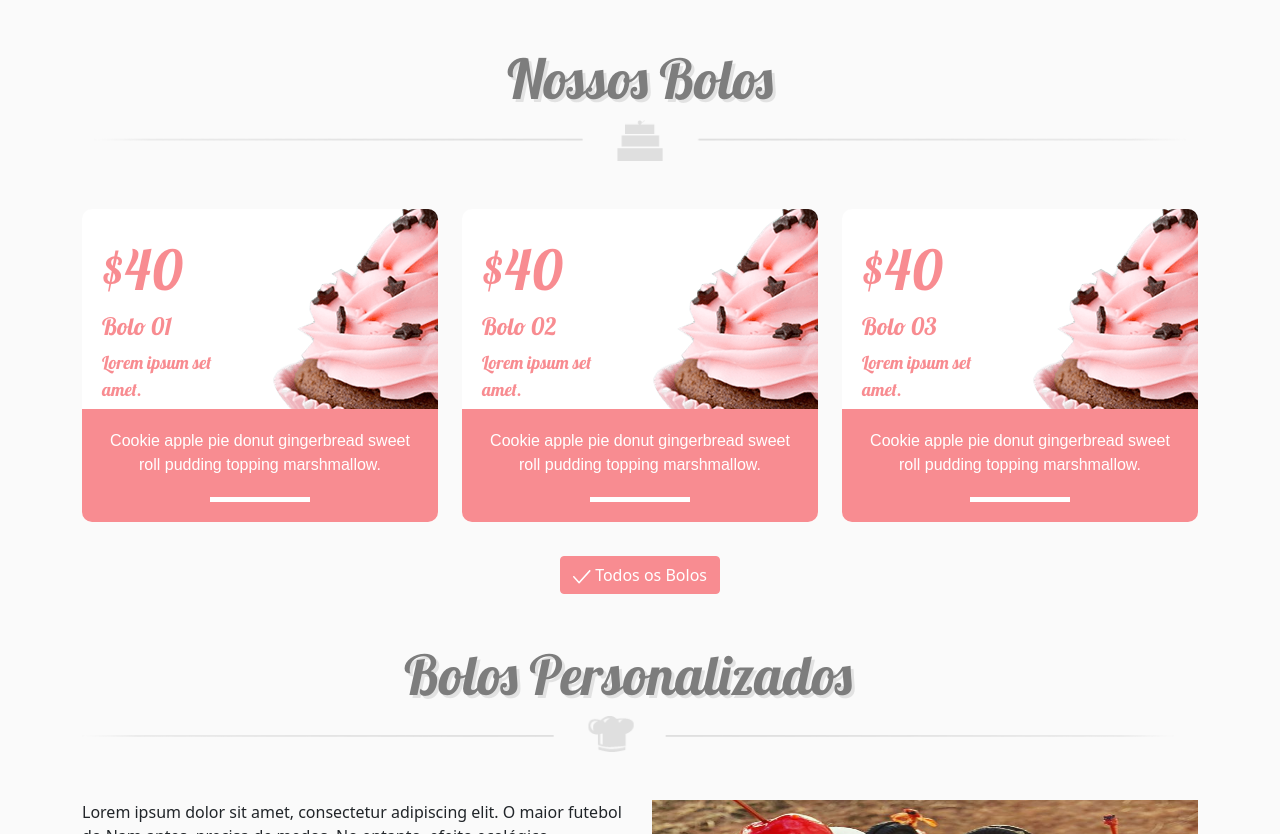
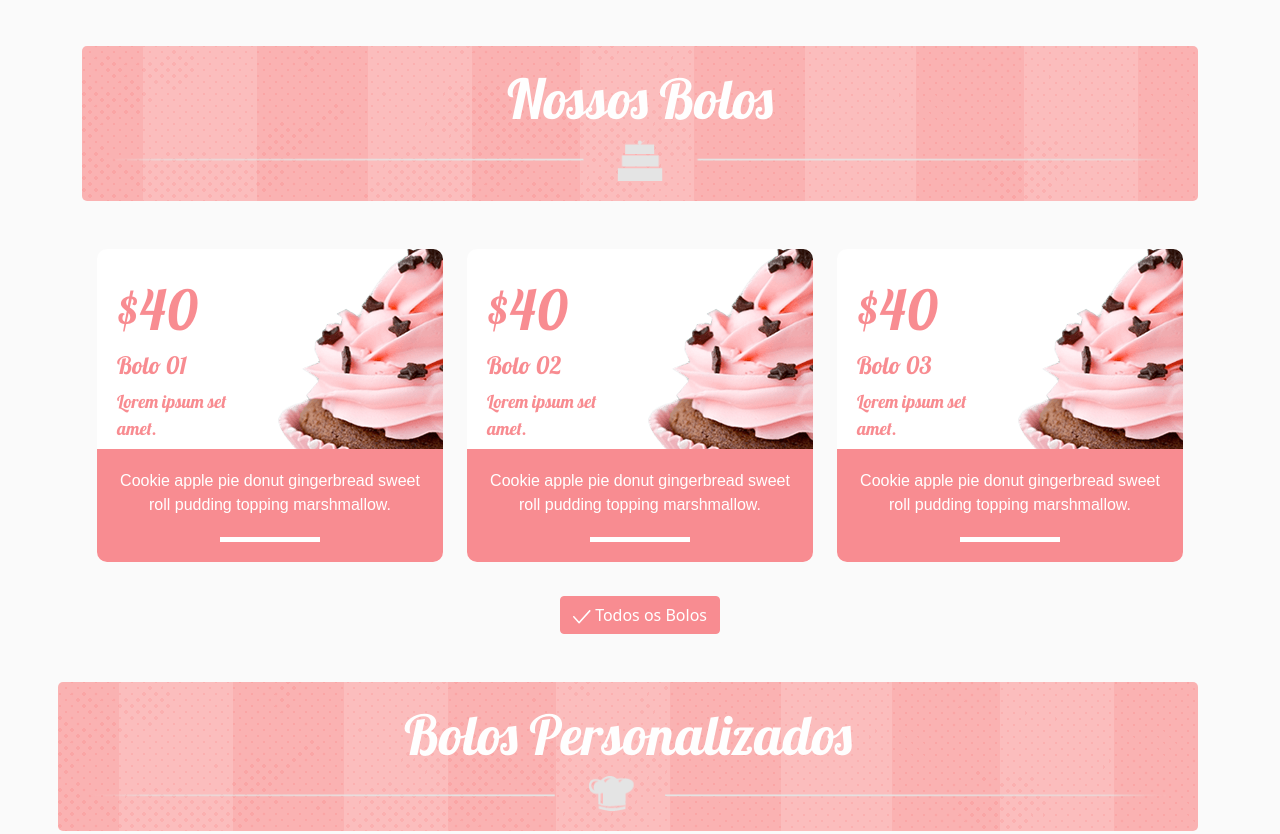
Before and after one commit to devteu/devteu.github.io, a plain HTML site: page index.html in a window 1280 px wide. Shown: the part 965-1799 px from the top of the page. Drawn offline with Linux system fonts and the light colour scheme.

Commit message:
Add bg images

```diff
--- a/css/style.css
+++ b/css/style.css
@@ -4,11 +4,11 @@
 }
 
 h1,h2,h3 {
-    color: #7d7d7d;
+
     font-family: Lobster;
     font-size: 55px;
     font-weight: normal;
-    text-shadow: 3px 3px 0 rgb(223 223 223 / 90%);
+
 }
 
 .bg-nav {
@@ -177,6 +177,18 @@ footer {
 }
 
 
+@keyframes animatedCarousel {
+    from {background-position: 0 0;}
+    to {background-position: 88px 0;}
+    }
+
+
+  @-webkit-keyframes animatedCarousel {
+    from {background-position: 0 0;}
+    to {background-position: 100% 0;}
+    }
+
+
 .borderCarousel {
     width: 100%;
     float: left;
@@ -188,6 +200,7 @@ footer {
     margin-top: 0px;
     z-index: 25;
     background-size: 44px;
+    animation: animatedCarousel 5s linear infinite;
 }
 
 .borderBottonCarousel {
@@ -238,3 +251,24 @@ label {
     font-size: 20px;
     text-shadow: 2px 2px 0 rgb(223 223 223 / 90%);
 }
+
+
+.bgBolos {
+    background-image: url('../imagens/background-cake.png');
+    border-radius: 5px;
+    color: white;
+    text-shadow: none;
+    padding: 20px;
+    opacity: 0.8;
+
+}
+
+.bgBolos:hover {
+    color: #7d7d7d;
+    text-shadow: 2px 2px 0 rgb(223 223 223 / 90%);
+}
+
+
+.cakesMain {
+    max-width: 370px;
+}
--- a/index.html
+++ b/index.html
@@ -79,12 +79,12 @@
             <div class="container mt-5">
                 <div class="row justify-content-center">
                     <div class="row mb-5">
-                        <div class=" col text-center">
+                        <div class="col text-center bgBolos">
                             <h1> Nossos Bolos</h1>
                             <img class="img-fluid" src="imagens/imgNossosBolos.png" alt="bolo">
                         </div>
                     </div>
-                    <div class="col-xl col-md-6">
+                    <div class="col-xl col-md-6 cakesMain">
                         <div class="card card-cake">
                             <div class="card-top-cake">
                                 <span class="money">$40</span>
@@ -103,7 +103,7 @@
                             </div>
                         </div>
                     </div>
-                    <div class="col-xl col-md-6">
+                    <div class="col-xl col-md-6 cakesMain">
                         <div class="card card-cake">
                             <div class="card-top-cake">
                                 <span class="money">$40</span>
@@ -122,7 +122,7 @@
                             </div>
                         </div>
                     </div>
-                    <div class="col-xl col-md-6">
+                    <div class="col-xl col-md-6 cakesMain">
                         <div class="card card-cake">
                             <div class="card-top-cake">
                                 <span class="money">$40</span>
@@ -157,7 +157,7 @@
     <section>
         <div class="container mt-5">
             <div class="row">
-                <div class="row mb-5">
+                <div class="row mb-5 bgBolos">
                     <div class="col text-center">
                         <h2>Bolos Personalizados</h2>
                         <img class="img-fluid" src="imagens/imgBolosPersonalizados.png" alt="toca">
@@ -183,7 +183,7 @@
     <section>
         <form>
             <div class="container">
-                <div class="row text-center mt-5 mb-5">
+                <div class="row text-center mt-5 mb-5 bgBolos">
                     <div class="col">
                         <h3>Contato</h3>
                         <img class="img-fluid" src="imagens/imgContato.png" alt="">
```
Also changed, not shown: bolos.html (+9 -5 lines), cadastro.html (+2 -2 lines), login.html (+2 -2 lines), imagens/arrow-green.png (added), imagens/background-cake.png (added).
